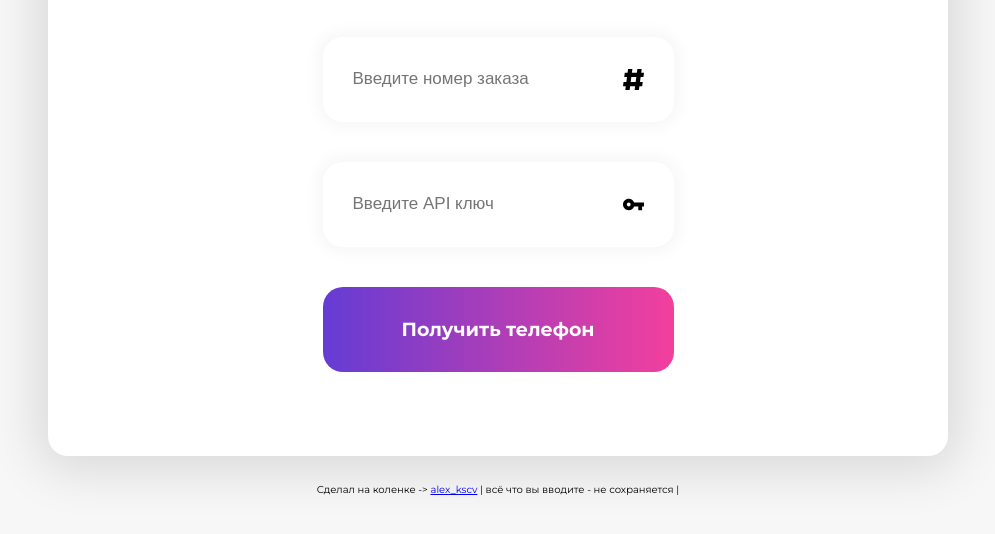
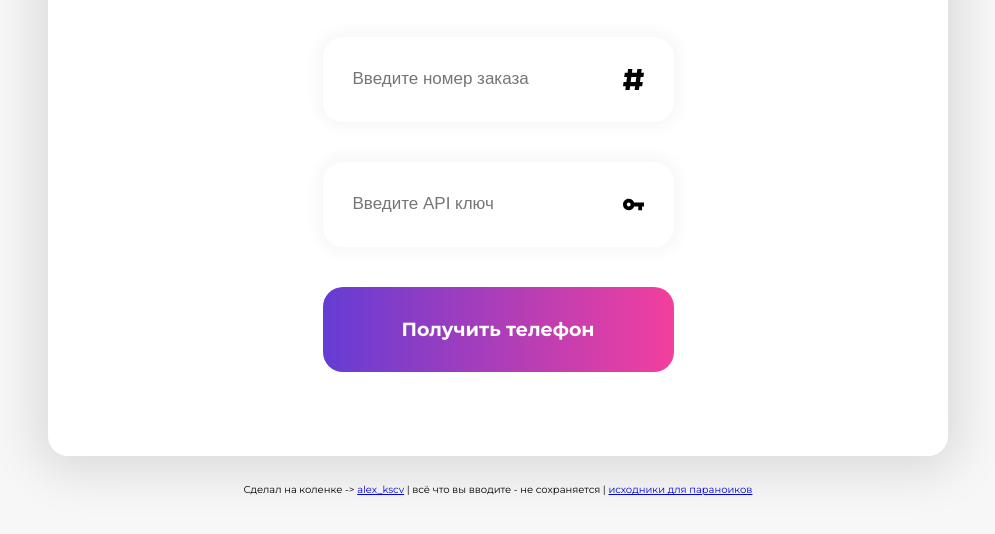
Before and after one commit to onedayka/wb_phone_easy, a website: page views/index.html in a window 1280 px wide. Shown: the part 252-786 px from the top of the page, without its empty margins (150-1145 px from the left). Drawn offline with nearby package versions, Linux system fonts and the light colour scheme; files that its build step writes are made by us from their sources; files whose address does not match are found by name.

Commit message:
Добавление ссылки на гит

```diff
--- a/views/index.html
+++ b/views/index.html
@@ -52,7 +52,7 @@
                     Ввести другое отправление
                 </div>
             </div>
-            <div class="desc">Сделал на коленке -> <a href="https://vk.com/alex_kscv" target="_blank">alex_kscv</a> | всё что вы вводите - не сохраняется | <!--a href="https://vk.com/alex_kscv" target="_blank">исходники для параноиков</a--></div>
+            <div class="desc">Сделал на коленке -> <a href="https://vk.com/alex_kscv" target="_blank">alex_kscv</a> | всё что вы вводите - не сохраняется | <a href="https://github.com/onedayka/wb_phone_easy" target="_blank">исходники для параноиков</a></div>
         </div>
         <script src="https://unpkg.com/axios/dist/axios.min.js"></script>
         <script src="/static/script.js" lang="text/javascript"></script>
```
